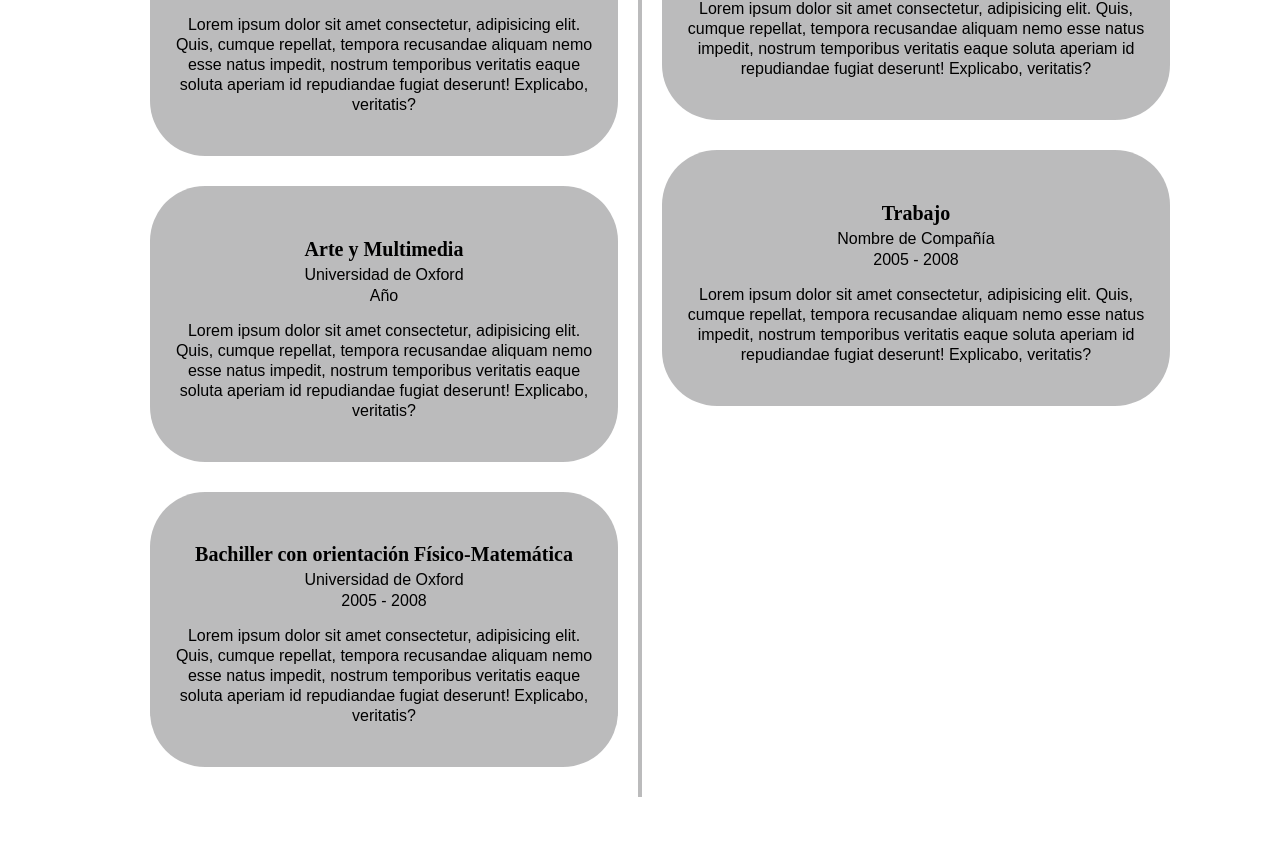
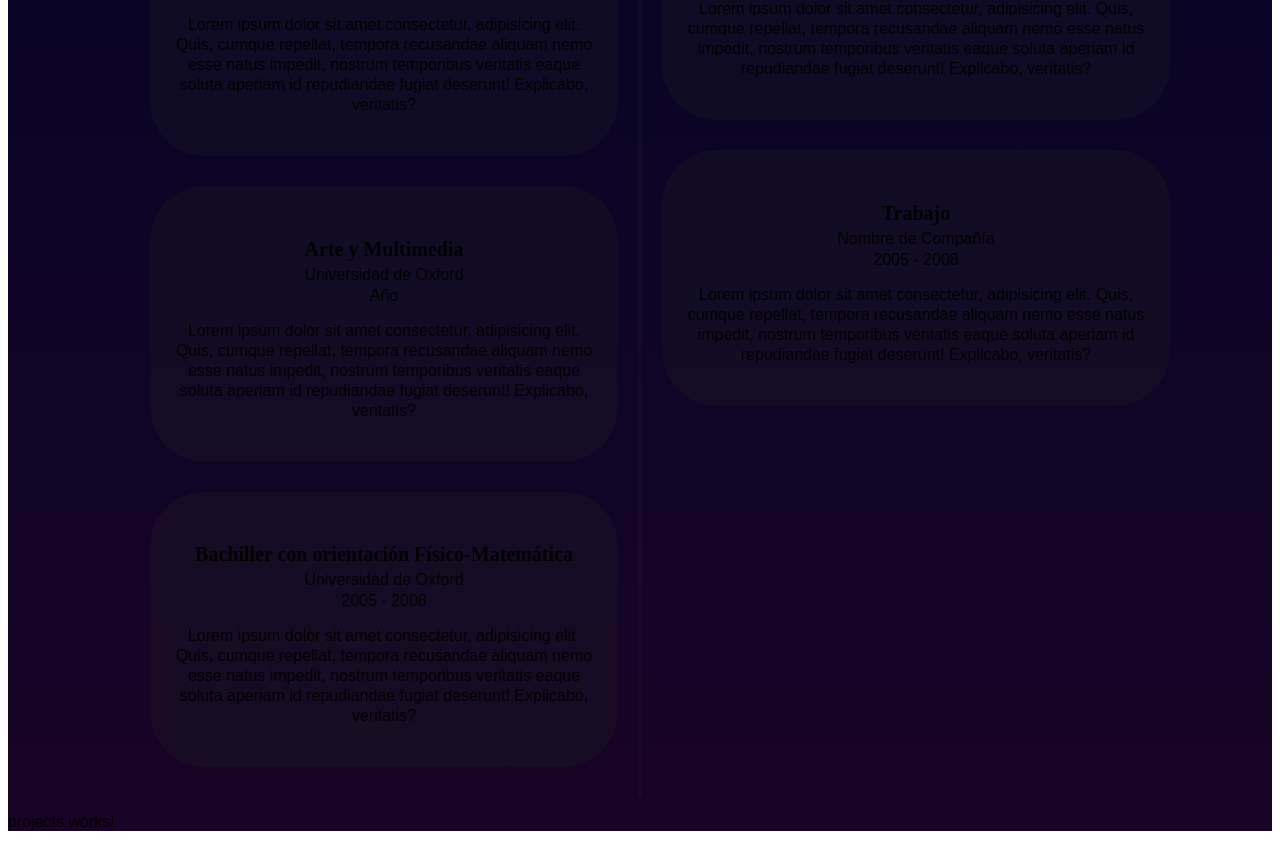
Before and after one commit to NataliaJuarez/FrontEnd, an Angular app: page / in a window 1280 px wide. Shown: the part 2333-3180 px from the top of the page. Before the commit the page ends 3138 px from the top, so only its background shows below. Built offline with nearby package versions, Linux system fonts and the light colour scheme; a web font is replaced by a local one.

Commit message:
Creación componente Projects

```diff
--- a/src/app/app.component.html
+++ b/src/app/app.component.html
@@ -1,7 +1,9 @@
 <app-header></app-header>
 <app-home></app-home>
-<div class="fondo"></div>
+<div class="fondo">
 <app-about></app-about>
 <app-experience></app-experience>
 <app-education></app-education>
+<app-projects></app-projects>
+</div>
 <router-outlet></router-outlet>
--- a/src/app/app.module.ts
+++ b/src/app/app.module.ts
@@ -8,6 +8,7 @@ import { HomeComponent } from './components/home/home.component';
 import { AboutComponent } from './components/about/about.component';
 import { EducationComponent } from './components/education/education.component';
 import { ExperienceComponent } from './components/experience/experience.component';
+import { ProjectsComponent } from './components/projects/projects.component';
 
 @NgModule({
   declarations: [
@@ -16,7 +17,8 @@ import { ExperienceComponent } from './components/experience/experience.componen
     HomeComponent,
     AboutComponent,
     EducationComponent,
-    ExperienceComponent
+    ExperienceComponent,
+    ProjectsComponent
   ],
   imports: [
     BrowserModule,
--- /dev/null
+++ b/src/app/components/projects/projects.component.html
@@ -0,0 +1 @@
+<p>projects works!</p>
```
Also changed, not shown: src/app/components/projects/projects.component.ts (added, +10 -0 lines), src/app/components/projects/projects.component.css (added).
